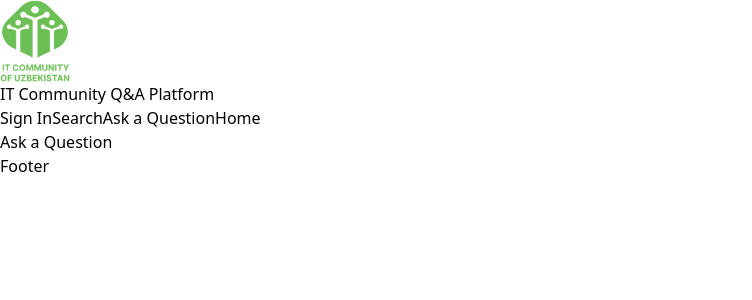
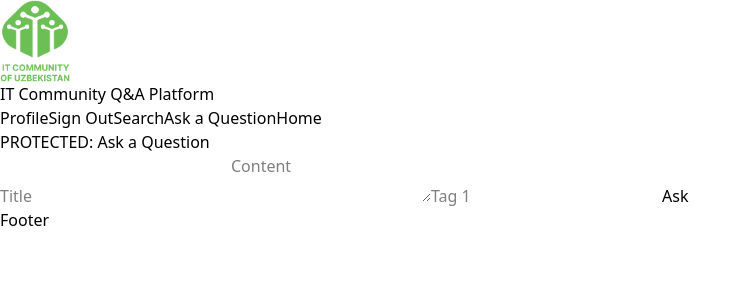
Before and after one commit to Zilola-Nazarova/itcom-qa, a Next.js app in the folder apps/web/: page /ask in a window 1280 px wide. Shown: the top 300 px of the page, without its empty margins (0-752 px from the left). Built offline with nearby package versions, Linux system fonts and the light colour scheme; no server answers; sample sign-in values are in the browser's storage.

Commit message:
feat: test protected pages and conditional navbar

```diff
--- a/apps/web/app/ask/page.tsx
+++ b/apps/web/app/ask/page.tsx
@@ -1,3 +1,20 @@
-export default function AskPage() {
-  return <h2>Ask a Question</h2>;
+import { getServerSession } from "next-auth";
+import { authOptions } from "@/lib/auth";
+import { redirect } from "next/navigation";
+import AskQuestionForm from "../components/AskQuestionForm";
+
+export default async function AskPage() {
+  const session = await getServerSession(authOptions);
+
+  if (!session) {
+    redirect("/api/signin");
+  }
+
+  return (
+    <>
+      <h2>PROTECTED: Ask a Question</h2>
+      <AskQuestionForm />
+    </>
+
+  );
 }
--- a/apps/web/app/components/Header.tsx
+++ b/apps/web/app/components/Header.tsx
@@ -1,8 +1,13 @@
+import { getServerSession } from "next-auth";
+import { authOptions } from "@/lib/auth";
+
 import Link from "next/link";
 import Image from "next/image";
 import Logo from "./itcom-logo.png";
 
-export default function Header() {
+export default async function Header() {
+  const session = await getServerSession(authOptions);
+
   return (
     <header>
       <nav>
@@ -14,9 +19,16 @@ export default function Header() {
           placeholder="blur"
         />
         <h1>IT Community Q&A Platform</h1>
-        <Link href="/signin">Sign In</Link>
+        { session ? (
+          <>
+            <Link href="/profile">Profile</Link>
+            <Link href="/signout">Sign Out</Link>
+          </>
+        ) : (
+          <Link href="/signin">Sign In</Link>
+        )}
         <Link href="/search">Search</Link>
-        <Link href="/ask">Ask a Question</Link>
+        { session && <Link href="/ask">Ask a Question</Link> }
         <Link href="/">Home</Link>
       </nav>
     </header>
```
